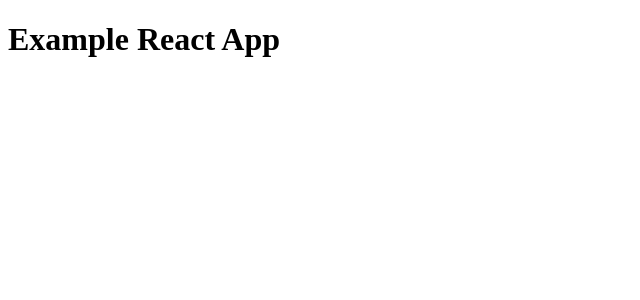
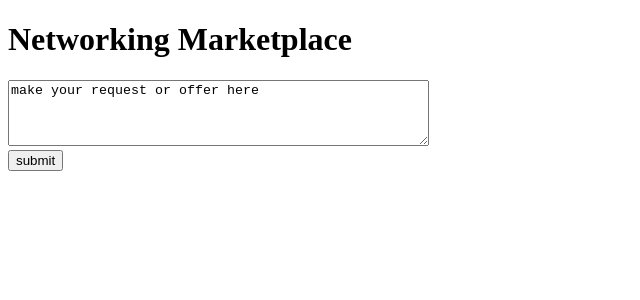
Before and after one commit to cherryontech/acesquad, a React (Vite) app: page / in a window 1280 px wide. Shown: the top 300 px of the page, without its empty margins (0-640 px from the left). Built offline with nearby package versions, Linux system fonts and the light colour scheme.

Commit message:
text area complete

```diff
--- a/client/App.jsx
+++ b/client/App.jsx
@@ -1,10 +1,12 @@
 import React from 'react';
 import { createRoot } from "react-dom/client";
+import TextArea from './TextArea';
 
 const App = () => {
   return (
     <>
-      <h1>Example React App</h1>
+      <h1>Networking Marketplace</h1>
+      <TextArea/>
     </>
   );
 };
--- /dev/null
+++ b/client/TextArea.jsx
@@ -0,0 +1,26 @@
+
+
+const TextArea = () => {
+
+  return (
+    <>
+      <form
+        action='/this is where the route path goes'>
+        <textarea
+          id="post"
+          name="post"
+          rows="4"
+          cols="50"
+          maxLength="140"
+          required
+        >
+          make your request or offer here
+        </textarea>
+        <br/>
+        <input type='submit' value='submit'/>
+      </form>
+    </>
+  );
+}
+
+export default TextArea;
```
